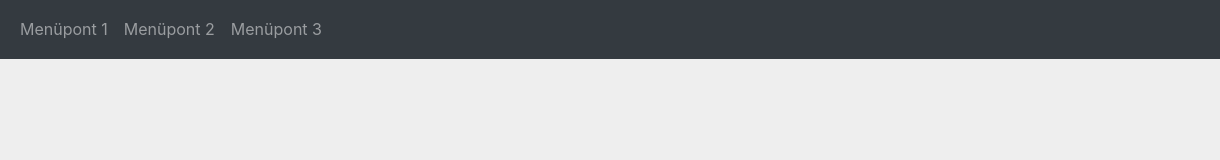
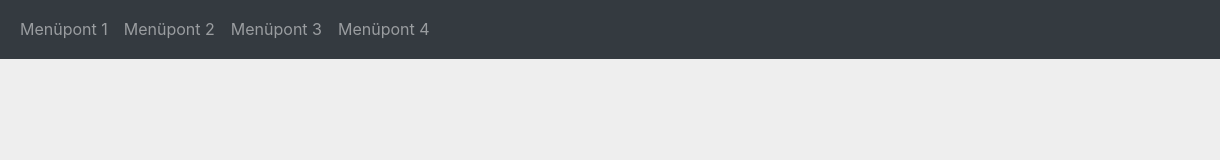
Before and after one commit to SzokeDora/dori_tanul, a plain HTML site: page index.html in a window 1280 px wide. Shown: the full height of the page, 60-1280 px from the left. Drawn offline with nearby package versions, Linux system fonts and the light colour scheme.

Commit message:
Update index.html
add new menu item

```diff
--- a/index.html
+++ b/index.html
@@ -32,6 +32,9 @@
 	    <li class="nav-item">
 	      <a class="nav-link" href="#">Menüpont 3</a>
 	    </li>
+	    <li class="nav-item">
+	      <a class="nav-link" href="#">Menüpont 4</a>
+	    </li>
 	  </ul>
 	</nav>
 
```
